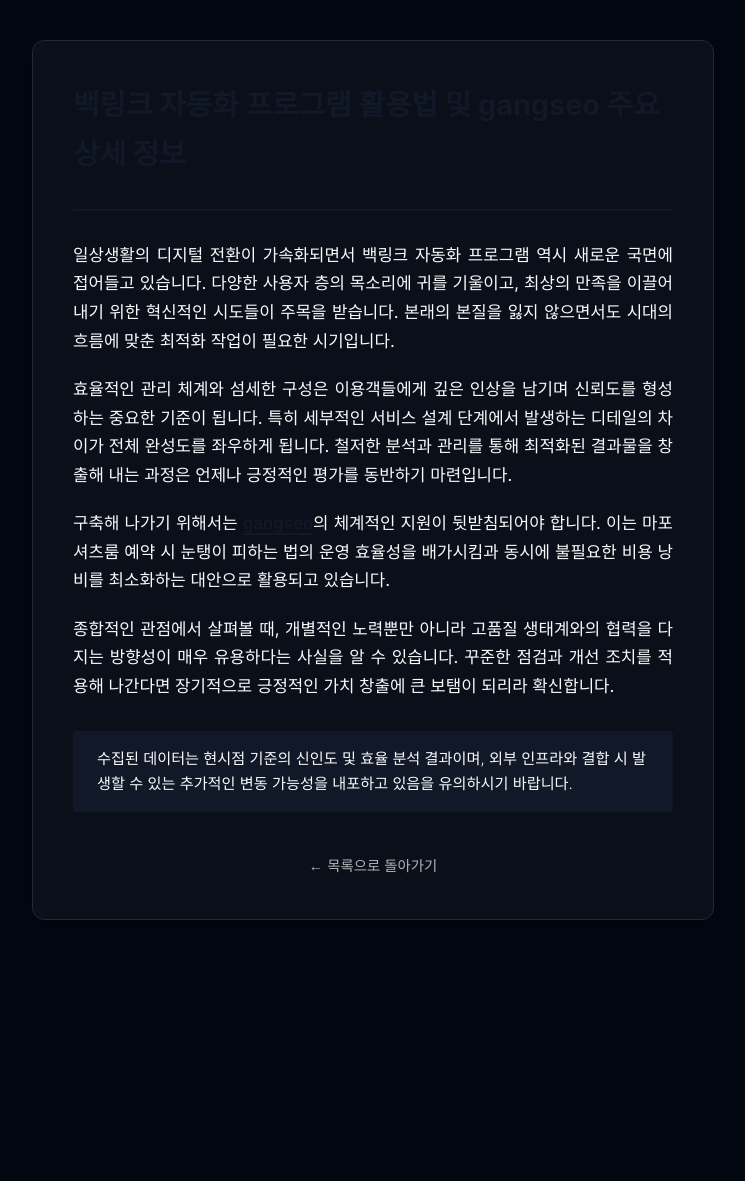
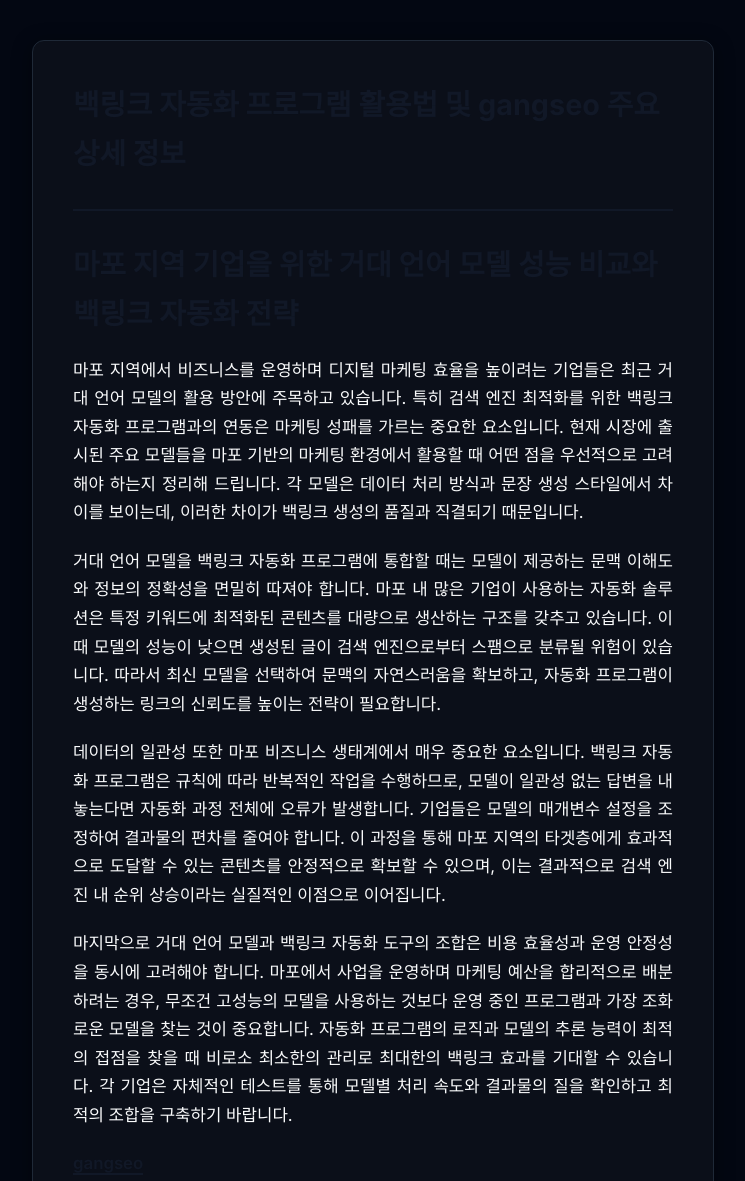
Before and after one commit to tidalhss-star/bp-sf-t3-1779642675702-227, a plain HTML site: page posts/gemini-coverage-20260705-259.html in a window 1280 px wide. Shown: the top 1181 px of the page, without its empty margins (267-1012 px from the left). Before the commit the page ends 960 px from the top, so only its background shows below. Drawn offline with Linux system fonts and the light colour scheme.

Commit message:
deploy: garbage-free snapshot 2026-08-10T04:38:15.073Z

```diff
--- a/posts/gemini-coverage-20260705-259.html
+++ b/posts/gemini-coverage-20260705-259.html
@@ -3,7 +3,7 @@
 <head>
  <meta charset="UTF-8">
  <meta name="viewport" content="width=device-width, initial-scale=1.0">
- <title>백링크 자동화 프로그램 활용법 및 gangseo 주요 상세 정보</title>
+ <title>마포 지역 기업을 위한 거대 언어 모델 성능 비교와 백링크 자동화 전략</title>
  <link rel="canonical" href="https://sf-t3-1779642675702-227.maphoshirts.xyz/posts/gemini-coverage-20260705-259.html">
  <link rel="preconnect" href="https://fonts.googleapis.com">
  <link rel="preconnect" href="https://fonts.gstatic.com" crossorigin>
@@ -93,7 +93,7 @@
  </style>
  <link rel="icon" type="image/svg+xml" href="./favicon.svg">
   <meta property="og:url" content="https://sf-t3-1779642675702-227.maphoshirts.xyz/posts/gemini-coverage-20260705-259.html">
-  <meta property="og:title" content="백링크 자동화 프로그램 활용법 및 gangseo 주요 상세 정보">
+  <meta property="og:title" content="마포 지역 기업을 위한 거대 언어 모델 성능 비교와 백링크 자동화 전략">
   <meta property="og:type" content="website">
   <meta name="twitter:card" content="summary">
 </head>
@@ -103,14 +103,15 @@
  <h1>백링크 자동화 프로그램 활용법 및 gangseo 주요 상세 정보</h1>
  </header>
  <main>
- <p>일상생활의 디지털 전환이 가속화되면서 백링크 자동화 프로그램 역시 새로운 국면에 접어들고 있습니다. 다양한 사용자 층의 목소리에 귀를 기울이고, 최상의 만족을 이끌어내기 위한 혁신적인 시도들이 주목을 받습니다. 본래의 본질을 잃지 않으면서도 시대의 흐름에 맞춘 최적화 작업이 필요한 시기입니다.</p>
- <p>효율적인 관리 체계와 섬세한 구성은 이용객들에게 깊은 인상을 남기며 신뢰도를 형성하는 중요한 기준이 됩니다. 특히 세부적인 서비스 설계 단계에서 발생하는 디테일의 차이가 전체 완성도를 좌우하게 됩니다. 철저한 분석과 관리를 통해 최적화된 결과물을 창출해 내는 과정은 언제나 긍정적인 평가를 동반하기 마련입니다.</p>
- <p>구축해 나가기 위해서는 <a class="anchor-link" href="https://watchdog.pickdesk.online/" data-마포 LLM비교 안내-link-target="gangseo-doorway2">gangseo</a>의 체계적인 지원이 뒷받침되어야 합니다. 이는 마포 셔츠룸 예약 시 눈탱이 피하는 법의 운영 효율성을 배가시킴과 동시에 불필요한 비용 낭비를 최소화하는 대안으로 활용되고 있습니다.</p>
- <p>종합적인 관점에서 살펴볼 때, 개별적인 노력뿐만 아니라 고품질 생태계와의 협력을 다지는 방향성이 매우 유용하다는 사실을 알 수 있습니다. 꾸준한 점검과 개선 조치를 적용해 나간다면 장기적으로 긍정적인 가치 창출에 큰 보탬이 되리라 확신합니다.</p>
- <div class="note-block">
- 수집된 데이터는 현시점 기준의 신인도 및 효율 분석 결과이며, 외부 인프라와 결합 시 발생할 수 있는 추가적인 변동 가능성을 내포하고 있음을 유의하시기 바랍니다.
- </div>
- </main>
+      <h1>마포 지역 기업을 위한 거대 언어 모델 성능 비교와 백링크 자동화 전략</h1>
+      <div class="content">
+        <p>마포 지역에서 비즈니스를 운영하며 디지털 마케팅 효율을 높이려는 기업들은 최근 거대 언어 모델의 활용 방안에 주목하고 있습니다. 특히 검색 엔진 최적화를 위한 백링크 자동화 프로그램과의 연동은 마케팅 성패를 가르는 중요한 요소입니다. 현재 시장에 출시된 주요 모델들을 마포 기반의 마케팅 환경에서 활용할 때 어떤 점을 우선적으로 고려해야 하는지 정리해 드립니다. 각 모델은 데이터 처리 방식과 문장 생성 스타일에서 차이를 보이는데, 이러한 차이가 백링크 생성의 품질과 직결되기 때문입니다.</p>
+        <p>거대 언어 모델을 백링크 자동화 프로그램에 통합할 때는 모델이 제공하는 문맥 이해도와 정보의 정확성을 면밀히 따져야 합니다. 마포 내 많은 기업이 사용하는 자동화 솔루션은 특정 키워드에 최적화된 콘텐츠를 대량으로 생산하는 구조를 갖추고 있습니다. 이때 모델의 성능이 낮으면 생성된 글이 검색 엔진으로부터 스팸으로 분류될 위험이 있습니다. 따라서 최신 모델을 선택하여 문맥의 자연스러움을 확보하고, 자동화 프로그램이 생성하는 링크의 신뢰도를 높이는 전략이 필요합니다.</p>
+        <p>데이터의 일관성 또한 마포 비즈니스 생태계에서 매우 중요한 요소입니다. 백링크 자동화 프로그램은 규칙에 따라 반복적인 작업을 수행하므로, 모델이 일관성 없는 답변을 내놓는다면 자동화 과정 전체에 오류가 발생합니다. 기업들은 모델의 매개변수 설정을 조정하여 결과물의 편차를 줄여야 합니다. 이 과정을 통해 마포 지역의 타겟층에게 효과적으로 도달할 수 있는 콘텐츠를 안정적으로 확보할 수 있으며, 이는 결과적으로 검색 엔진 내 순위 상승이라는 실질적인 이점으로 이어집니다.</p>
+        <p>마지막으로 거대 언어 모델과 백링크 자동화 도구의 조합은 비용 효율성과 운영 안정성을 동시에 고려해야 합니다. 마포에서 사업을 운영하며 마케팅 예산을 합리적으로 배분하려는 경우, 무조건 고성능의 모델을 사용하는 것보다 운영 중인 프로그램과 가장 조화로운 모델을 찾는 것이 중요합니다. 자동화 프로그램의 로직과 모델의 추론 능력이 최적의 접점을 찾을 때 비로소 최소한의 관리로 최대한의 백링크 효과를 기대할 수 있습니다. 각 기업은 자체적인 테스트를 통해 모델별 처리 속도와 결과물의 질을 확인하고 최적의 조합을 구축하기 바랍니다.</p>
+        <p><a class="anchor-link" href="https://watchdog.pickdesk.online/" data-마포 LLM비교 안내-link-target="gangseo-doorway2">gangseo</a></p>
+      </div>
+    </main>
  <footer class="back-link-container">
  <a class="back-link" href="./index.html">← 목록으로 돌아가기</a>
  </footer>
```
Also changed, not shown: index.html (+1 -1 lines).
